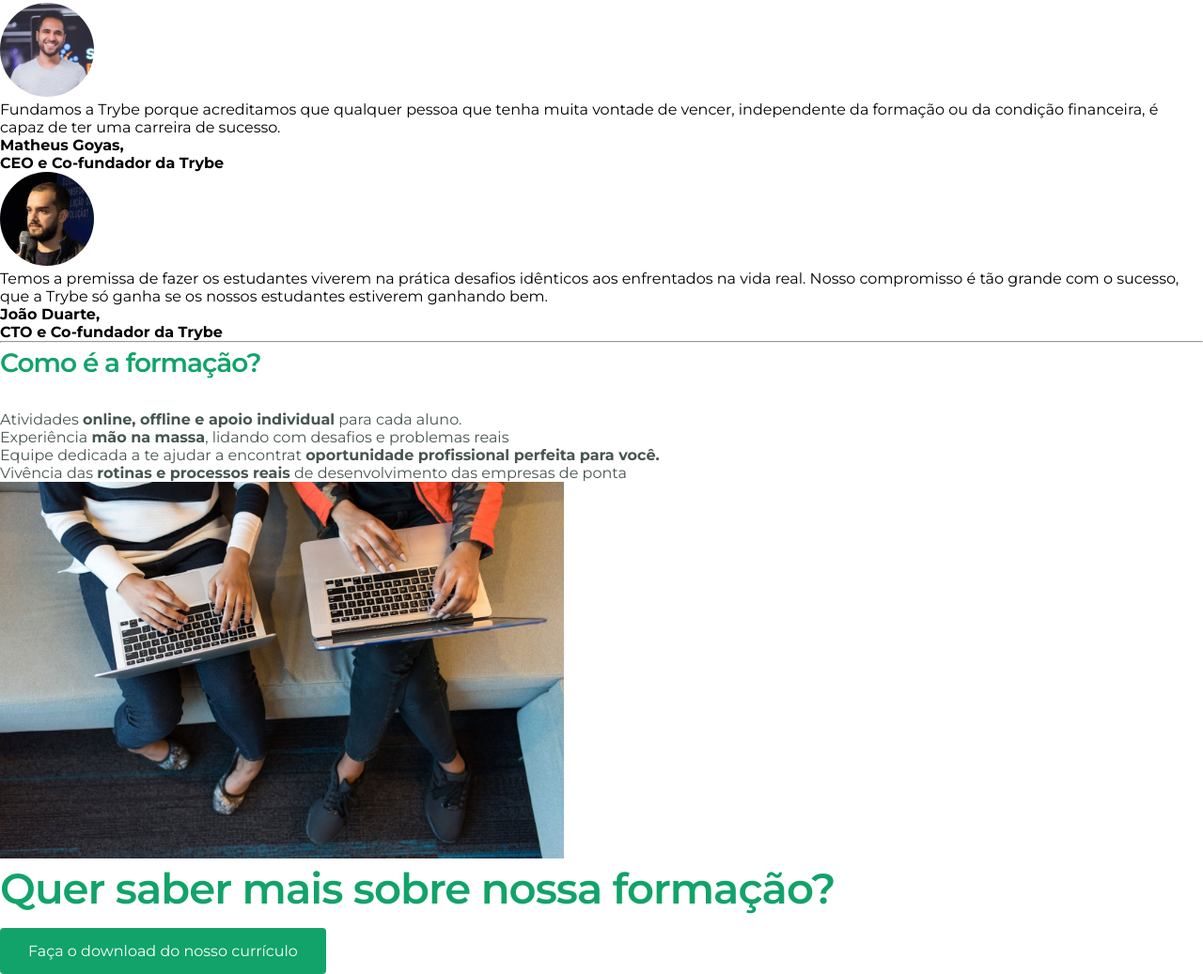
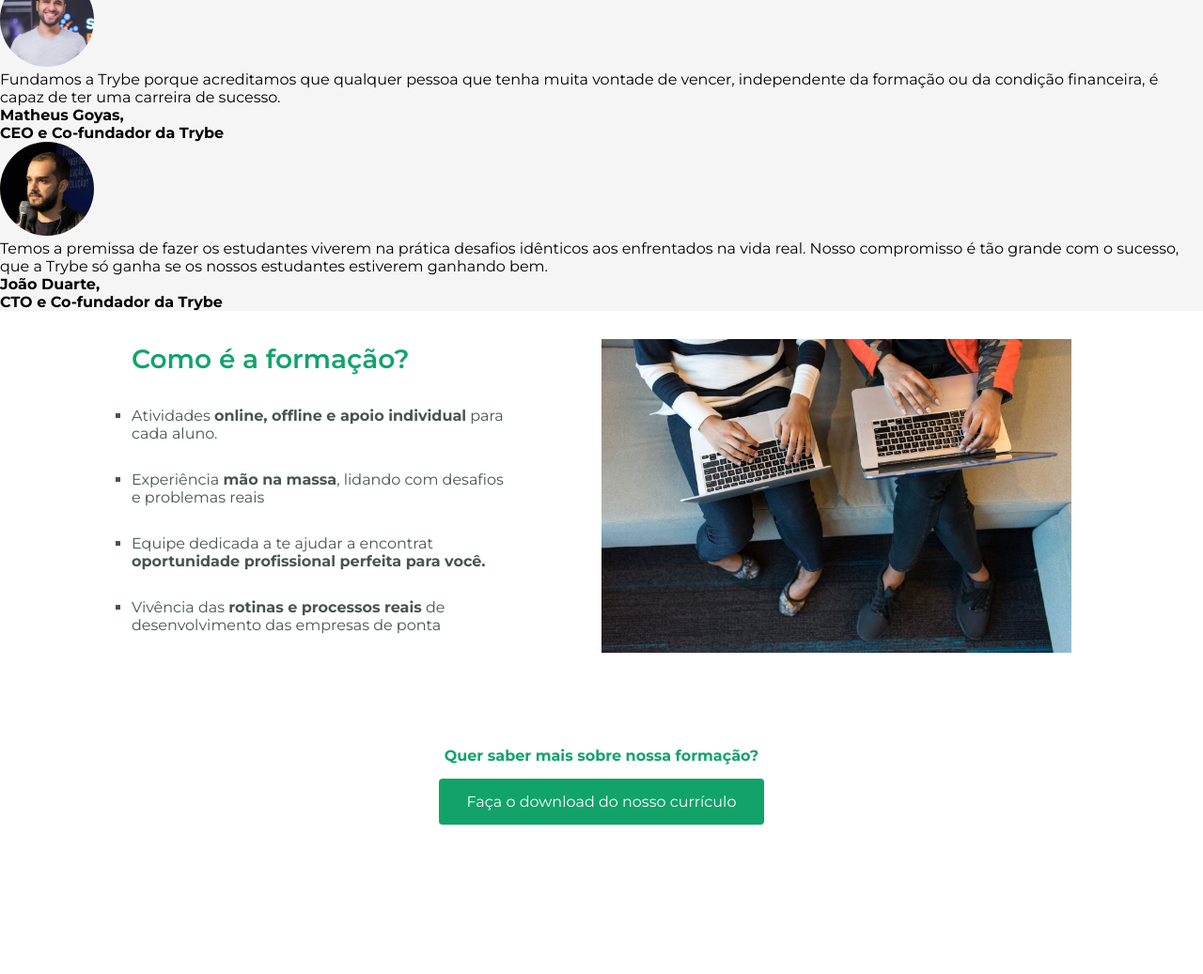
Before and after one commit to LuciAndre/Trybe-exercises, a plain HTML site: page bloco_3/dia_3/trybe.html in a window 1280 px wide. Shown: the part 1404-2441 px from the top of the page at 94% size. After the commit the page ends 2297 px from the top, so only its background shows below. Drawn offline with Linux system fonts and the light colour scheme.

Commit message:
Estiliza o footer do nosso site

```diff
--- a/bloco_3/dia_3/styleTrybe.css
+++ b/bloco_3/dia_3/styleTrybe.css
@@ -12,6 +12,10 @@ body {
 
 .trybe_green {
   color: #11a36a;
+}
+
+.main-title {
+  color: #0a7e51;
   line-height: 55px;
   font-weight: 600;
   font-size: 45px;
@@ -98,3 +102,38 @@ body {
 .student-container p {
   margin: 10px;
 }
+
+.fundators {
+  background-color: #f5f5f5;
+}
+
+.learning {
+  padding: 30px 70px;
+  min-height: 350px;
+}
+
+.learning-left {
+  float: left;
+  max-width: 35%;
+  margin-left: 70px;
+}
+
+.learning-right {
+  float: right;
+  margin-right: 70px;
+}
+
+.footer {
+  clear: both; /*limpa os esquemas de flutuagem que tem no estilo de acima, volta a posicao original*/
+  text-align: center;
+  padding-top: 60px;
+}
+
+.footer h4 {
+  margin: 30px;
+}
+
+.learning li {
+  margin-bottom: 30px;
+  list-style-type: square; /*muda o ponto dos elementos da lista*/
+}
--- a/bloco_3/dia_3/trybe.html
+++ b/bloco_3/dia_3/trybe.html
@@ -15,7 +15,7 @@
 
   <div class="header">
     <div class="header-content">
-      <h1 class="trybe_green">Sua carreira de sucesso em tecnologia começa aqui. <br> Agora</h1>
+      <h1 class="main-title">Sua carreira de sucesso em tecnologia começa aqui. <br> Agora</h1>
       <div class="header-text">
         <p>Com atividades presenciais e online, mentorias individuais e desafios práticos, a Trybe é a escola do futuro e para o futuro que acelera sua carreira em desenvolvimento de software em até 12 meses.</p>
         <p>E o melhor? <strong>Você não paga nada até conseguir um trabalho com uma remuneração de, no mínimo, R$ 3.000,00 por mês.</strong></p>
@@ -50,19 +50,18 @@
     </div>
   </div>
 
-  <hr>
-
+  <div class="fundators">
     <h3 class="trybe_green section-title">Quem somos e por que estamos aqui?</h3>
     <img class="picture" src="images/matheus-goyas.jpeg" alt="Matheus Goyas" width="100px">
     <p>Fundamos a Trybe porque acreditamos que qualquer pessoa que tenha muita vontade de vencer, independente da formação ou da condição financeira, é capaz de ter uma carreira de sucesso.</p>
     <h4>Matheus Goyas,<br>CEO e Co-fundador da Trybe</h4>
-
     <img class="picture" src="images/joao-daniel.jpeg" alt="Joao Duarte" width="100px">
     <p>Temos a premissa de fazer os estudantes viverem na prática desafios idênticos aos enfrentados na vida real. Nosso compromisso é tão grande com o sucesso, que a Trybe só ganha se os nossos estudantes estiverem ganhando bem.</p>
     <h4>João Duarte,<br>CTO e Co-fundador da Trybe</h4>
+  </div>
 
-  <hr>
-
+  <div class="learning">
+    <div class="learning-left">
       <h3 class="trybe_green section-title">Como é a formação?</h3>
       <ul class="paragraph_geral">
         <li>Atividades <strong>online, offline e apoio individual</strong> para cada aluno.</li>
@@ -70,8 +69,12 @@
         <li>Equipe dedicada a te ajudar a encontrat <strong>oportunidade profissional perfeita  para você.</strong></li>
         <li>Vivência das <strong>rotinas e processos reais</strong> de desenvolvimento das empresas de ponta</li>
       </ul>
-  <img src="images/learning-web.jpeg" alt="Pessoas interagindo com o notebook" width="600px">
+    </div>
+    <img class="learning-right" src="images/learning-web.jpeg" alt="Pessoas interagindo com o notebook" width="500px">
+    <div class="footer">
       <h4 class="trybe_green">Quer saber mais sobre nossa formação?</h4>
       <a class="button" href="https://www.linkedin.com/jobs/search/?keywords=full%20stack%20developer" target="_blank">Faça o download do nosso currículo</a>
+    </div>
+  </div>
 </body>
 </html>
```
Lines whose indentation alone changed are shown as unchanged.
